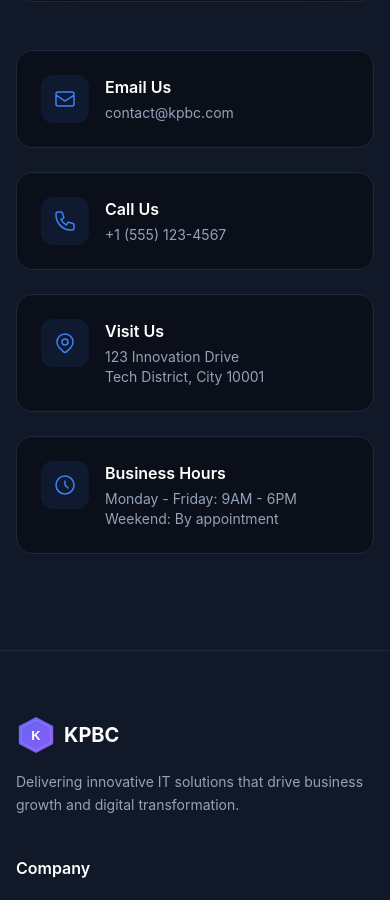
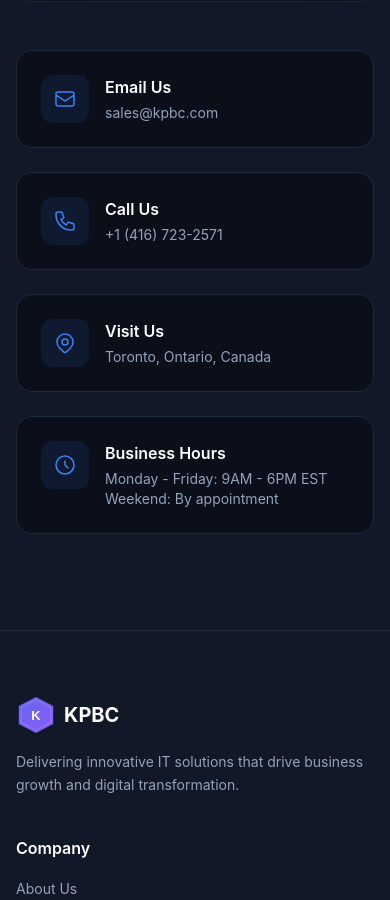
Before and after one commit to Kaizenpbc/kpbc, a Next.js app: page /contact in a window 390 px wide. Shown: the part 1358-2258 px from the top of the page. Built offline with nearby package versions, Linux system fonts and the light colour scheme; no server answers.

Commit message:
Update contact page info: email, phone, address, hours
- Email: contact@kpbc.com -> sales@kpbc.com (contact page + footer)
- Phone: +1 (416) 723-2571
- Address: Toronto, Ontario, Canada
- Business hours: added EST timezone

https://claude.ai/code/session_01Hx14Rd8kspG4b3xMkXHmei

```diff
--- a/src/app/contact/page.tsx
+++ b/src/app/contact/page.tsx
@@ -262,7 +262,7 @@ export default function ContactPage() {
                     </div>
                     <div>
                       <h3 className="text-white font-semibold mb-1">Email Us</h3>
-                      <p className="text-muted text-sm">contact@kpbc.com</p>
+                      <p className="text-muted text-sm">sales@kpbc.com</p>
                     </div>
                   </div>
                 </div>
@@ -277,7 +277,7 @@ export default function ContactPage() {
                     </div>
                     <div>
                       <h3 className="text-white font-semibold mb-1">Call Us</h3>
-                      <p className="text-muted text-sm">+1 (555) 123-4567</p>
+                      <p className="text-muted text-sm">+1 (416) 723-2571</p>
                     </div>
                   </div>
                 </div>
@@ -293,7 +293,7 @@ export default function ContactPage() {
                     </div>
                     <div>
                       <h3 className="text-white font-semibold mb-1">Visit Us</h3>
-                      <p className="text-muted text-sm">123 Innovation Drive<br />Tech District, City 10001</p>
+                      <p className="text-muted text-sm">Toronto, Ontario, Canada</p>
                     </div>
                   </div>
                 </div>
@@ -308,7 +308,7 @@ export default function ContactPage() {
                     </div>
                     <div>
                       <h3 className="text-white font-semibold mb-1">Business Hours</h3>
-                      <p className="text-muted text-sm">Monday - Friday: 9AM - 6PM<br />Weekend: By appointment</p>
+                      <p className="text-muted text-sm">Monday - Friday: 9AM - 6PM EST<br />Weekend: By appointment</p>
                     </div>
                   </div>
                 </div>
--- a/src/components/Footer.tsx
+++ b/src/components/Footer.tsx
@@ -76,7 +76,7 @@ export default function Footer() {
                 <path d="M18.244 2.25h3.308l-7.227 8.26 8.502 11.24H16.17l-5.214-6.817L4.99 21.75H1.68l7.73-8.835L1.254 2.25H8.08l4.713 6.231zm-1.161 17.52h1.833L7.084 4.126H5.117z"/>
               </svg>
             </a>
-            <a href="mailto:contact@kpbc.com" className="text-muted hover:text-primary transition-colors" aria-label="Email">
+            <a href="mailto:sales@kpbc.com" className="text-muted hover:text-primary transition-colors" aria-label="Email">
               <svg className="w-5 h-5" fill="none" stroke="currentColor" viewBox="0 0 24 24">
                 <path strokeLinecap="round" strokeLinejoin="round" strokeWidth={2} d="M3 8l7.89 5.26a2 2 0 002.22 0L21 8M5 19h14a2 2 0 002-2V7a2 2 0 00-2-2H5a2 2 0 00-2 2v10a2 2 0 002 2z"/>
               </svg>
```
